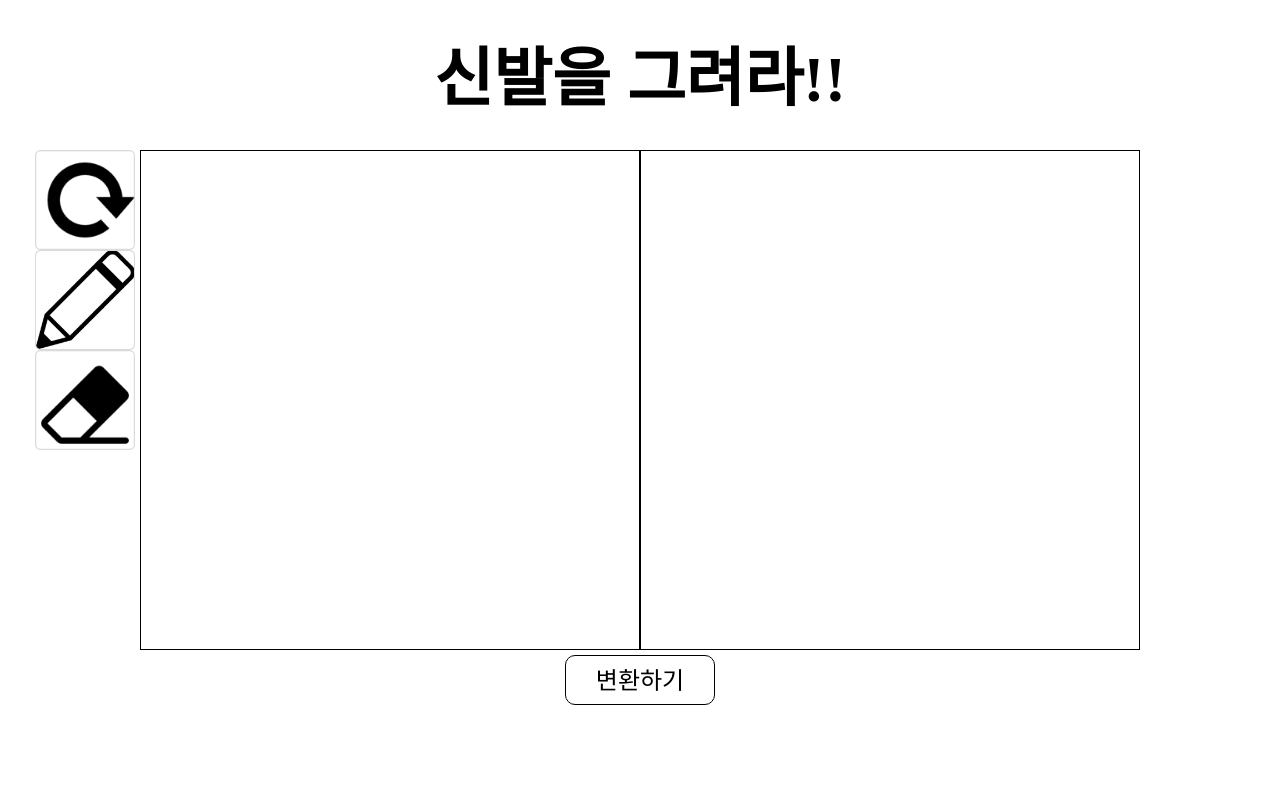
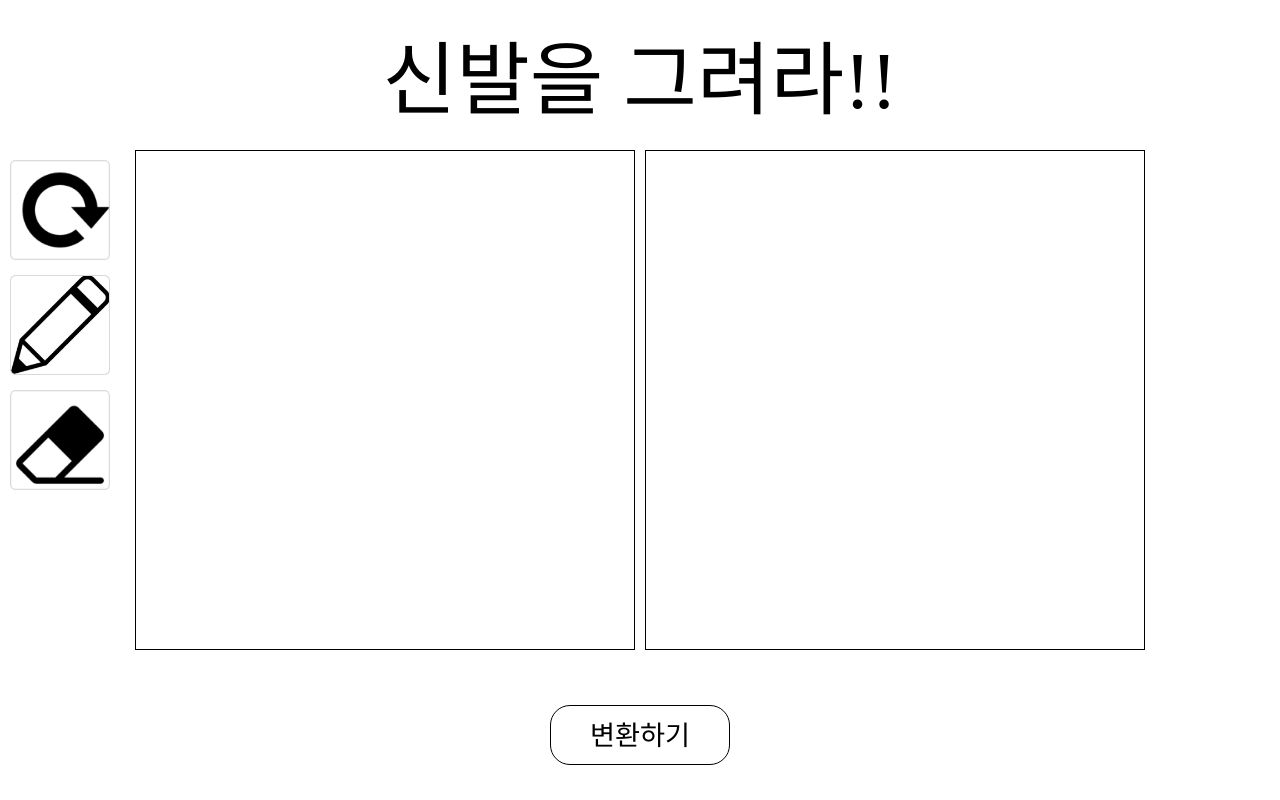
Before and after one commit to Good-Shoes/Good-Shoes_Frontend, a Next.js app: page / in a window 1280 px wide. Built offline with nearby package versions, Linux system fonts and the light colour scheme.

Commit message:
자잘한 스타일 수정

```diff
--- a/src/components/Board/drawing_board/Style.ts
+++ b/src/components/Board/drawing_board/Style.ts
@@ -6,4 +6,5 @@ export const Board = styled.div`
   border: 1px solid black;
   color: red;
   font-size: 30px;
+  margin-right: 5px;
 `;
--- a/src/components/Board/view_board/Style.ts
+++ b/src/components/Board/view_board/Style.ts
@@ -4,4 +4,5 @@ export const All = styled.div`
   width: 500px;
   height: 500px;
   border: 1px solid black;
+  margin-left: 5px;
 `;
--- a/src/components/ChangeButton/Style.ts
+++ b/src/components/ChangeButton/Style.ts
@@ -4,16 +4,17 @@ export const Button = styled.div`
   grid-row-start: 3;
   grid-column-start: 2;
   justify-self: center;
-  width: 150px;
-  height: 50px;
+  width: 180px;
+  height: 60px;
   border: 1px solid black;
-  border-radius: 10px;
+  border-radius: 20px;
+  margin-top: 50px;
   cursor: pointer;
 
   p {
     text-align: center;
-    line-height: 50px;
+    line-height: 60px;
 
-    font-size: 1.5rem;
+    font-size: 1.7rem;
   }
 `;
--- a/src/components/Drawing_mode/eraser/Style.ts
+++ b/src/components/Drawing_mode/eraser/Style.ts
@@ -3,6 +3,7 @@ import styled from "styled-components";
 export const Eraser_frame = styled.div`
   width: 100px;
   height: 100px;
+
   img {
     width: 100px;
     height: 100px;
--- a/src/components/Drawing_mode/pencil/Style.ts
+++ b/src/components/Drawing_mode/pencil/Style.ts
@@ -3,6 +3,7 @@ import styled from "styled-components";
 export const Pencil_frame = styled.div`
   width: 100px;
   height: 100px;
+  margin-bottom: 15px;
   img {
     width: 100px;
     height: 100px;
--- a/src/components/Drawing_mode/refresh/Style.ts
+++ b/src/components/Drawing_mode/refresh/Style.ts
@@ -3,7 +3,8 @@ import styled from "styled-components";
 export const Refresh_Frame = styled.div`
   width: 100px;
   height: 100px;
-
+  margin-bottom: 15px;
+  margin-top: 10px;
   img {
     width: 100px;
     height: 100px;
--- a/src/components/Header/Style.ts
+++ b/src/components/Header/Style.ts
@@ -1,9 +1,9 @@
 import styled from "styled-components";
 
-export const H1 = styled.h1`
+export const H1 = styled.p`
   grid-column-start: 2;
   grid-column-end: 3;
   justify-self: center;
   align-self: center;
-  font-size: 4rem;
+  font-size: 5rem;
 `;
--- a/src/pages/indexStyle.ts
+++ b/src/pages/indexStyle.ts
@@ -20,6 +20,7 @@ export const Cursor = styled.div`
   grid-row-start: 2;
   grid-row-end: 3;
   justify-self: end;
+  padding-right: 20px;
 `;
 
 export const Board = styled.div`
```
